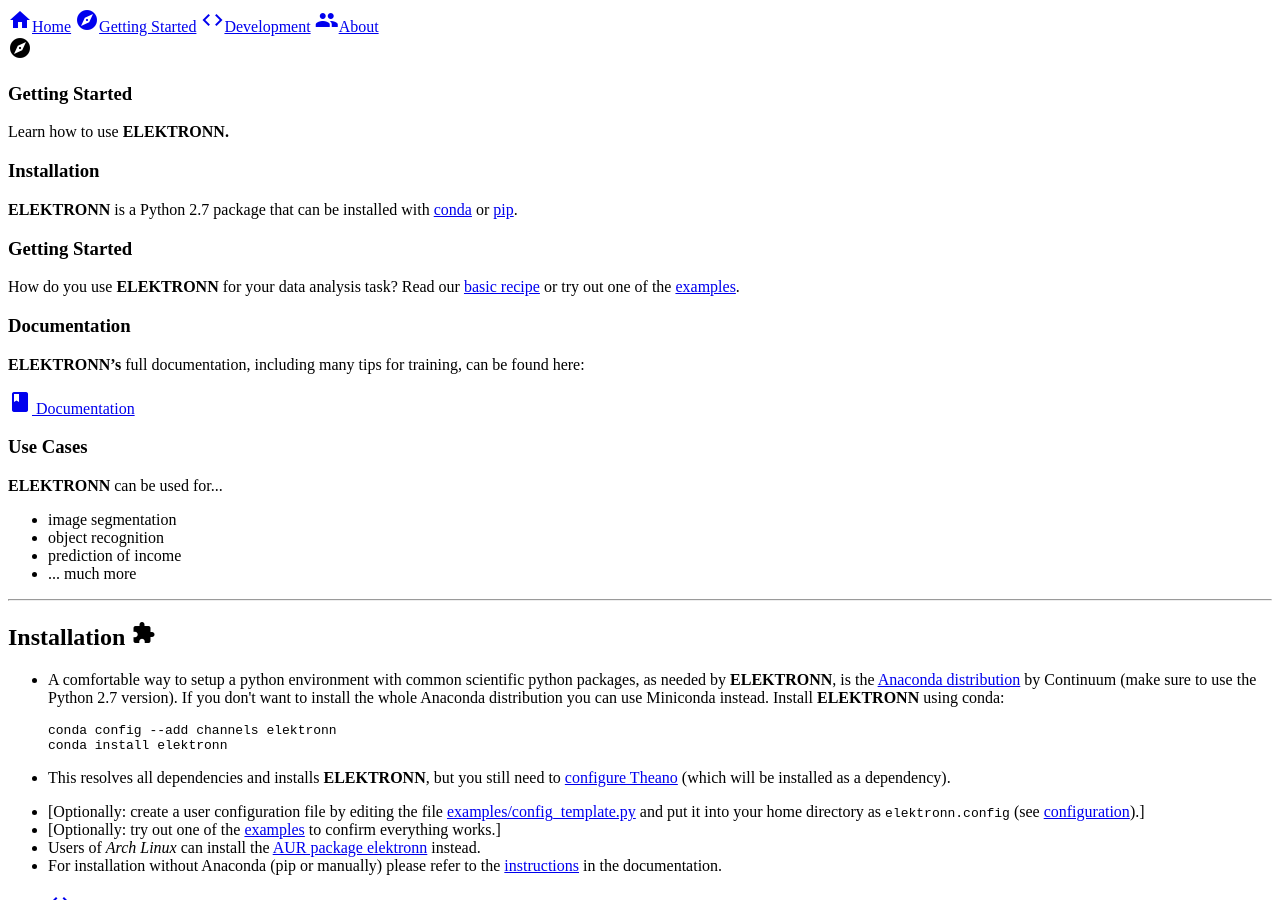
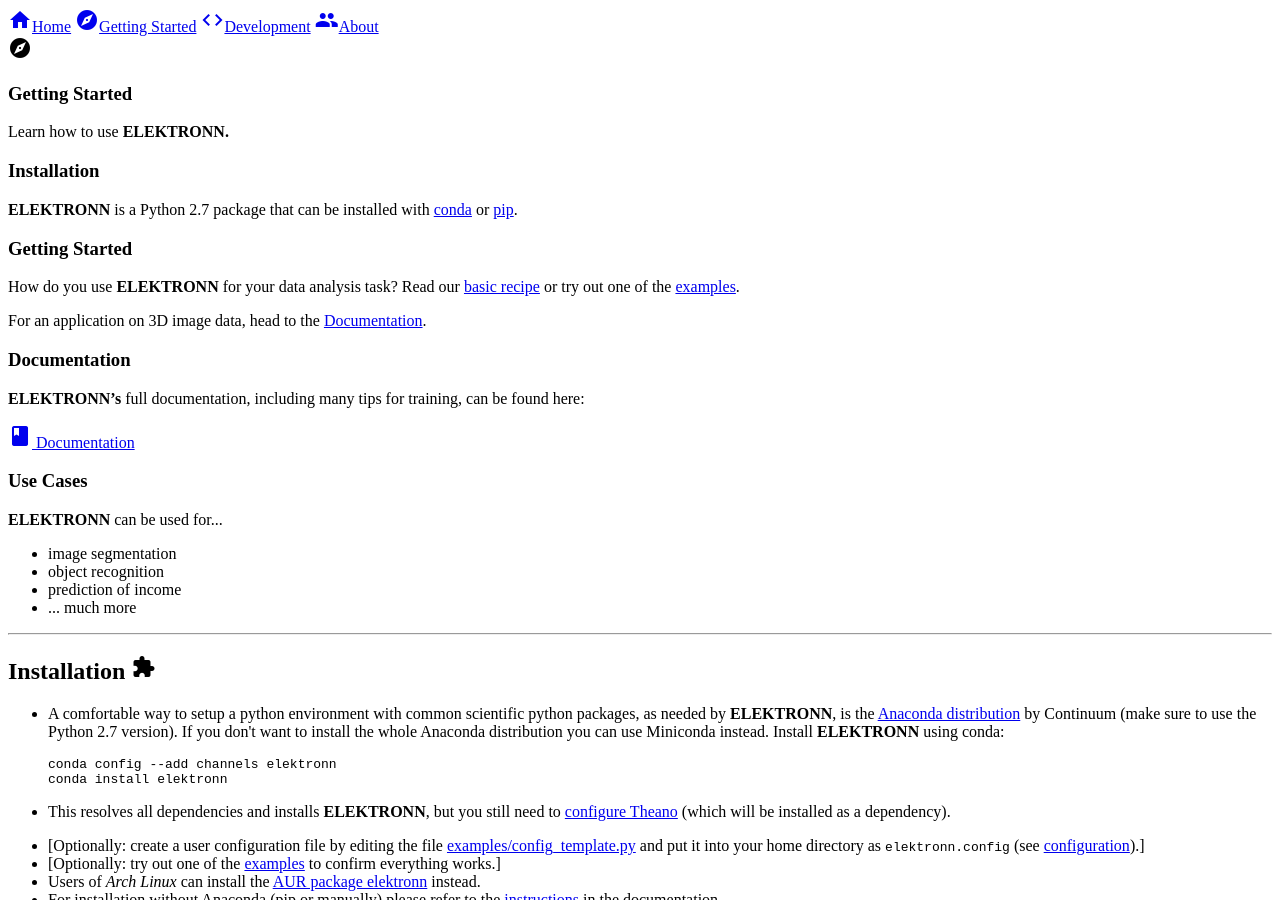
Before and after one commit to ELEKTRONN/elektronn.github.io, a Jekyll site: the page built from getting-started.html, in a window 1280 px wide and 900 px high. Built offline with Jekyll 4.4.1, drawn with Linux system fonts in a browser that asks for light colours; nearby versions of some CDN libraries.

Commit message:
Add link to 3D image data example

```diff
--- a/getting-started.html
+++ b/getting-started.html
@@ -26,6 +26,8 @@
 			<h3>Getting Started</h3>
 
 			<p>How do you use <strong>ELEKTRONN</strong> for your data analysis task? Read our <a href="#BasicRecipe">basic recipe</a> or try out one of the <a href="http://elektronn.github.io/documentation/Examples.html">examples</a>.</p>
+
+			<p>For an application on 3D image data, head to the <a href="http://elektronn.org/documentation/Examples.html#d-neuro-data">Documentation</a>.
 		</div>
 
 		<div class="col">
@@ -62,7 +64,6 @@
 			<p>A comfortable way to setup a python environment with common scientific python packages, as needed by <strong>ELEKTRONN</strong>, is the <a href="https://store.continuum.io/cshop/anaconda/">Anaconda distribution</a> by Continuum (make sure to use the Python 2.7 version). If you don't want to install the whole Anaconda distribution you can use Miniconda instead. Install <strong>ELEKTRONN</strong> using conda:</p>
 
 			<pre><code>conda config --add channels elektronn</code><br><code>conda install elektronn</code></pre>
-
 		</li>
 
 		<li>
@@ -122,8 +123,8 @@
 
 
 	<p>This is an example of "img-scalar" training: the input data is image like but the output is a scalar (namely the class prediction) describing the whole image. The main focus of <strong>ELEKTRONN</strong> lies however on "img-img" traing which is described in the next section.</p>
+</section>
 
-</section>
 <hr>
 
 <section>
```
